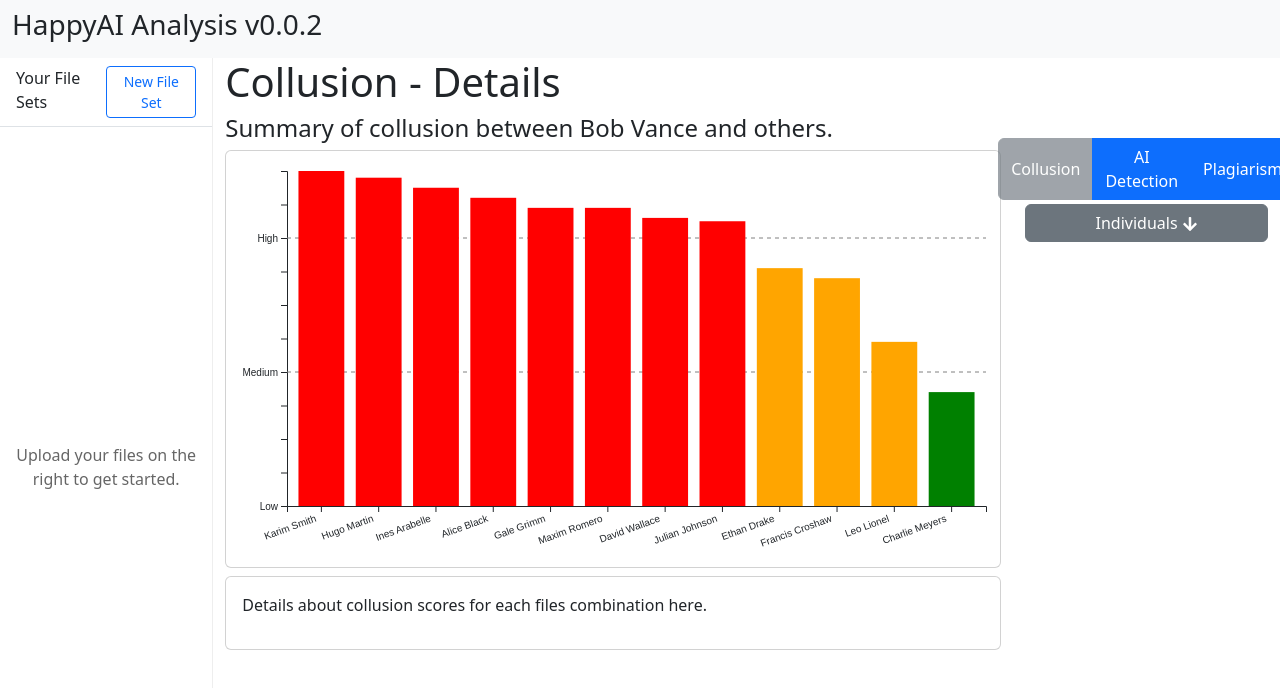
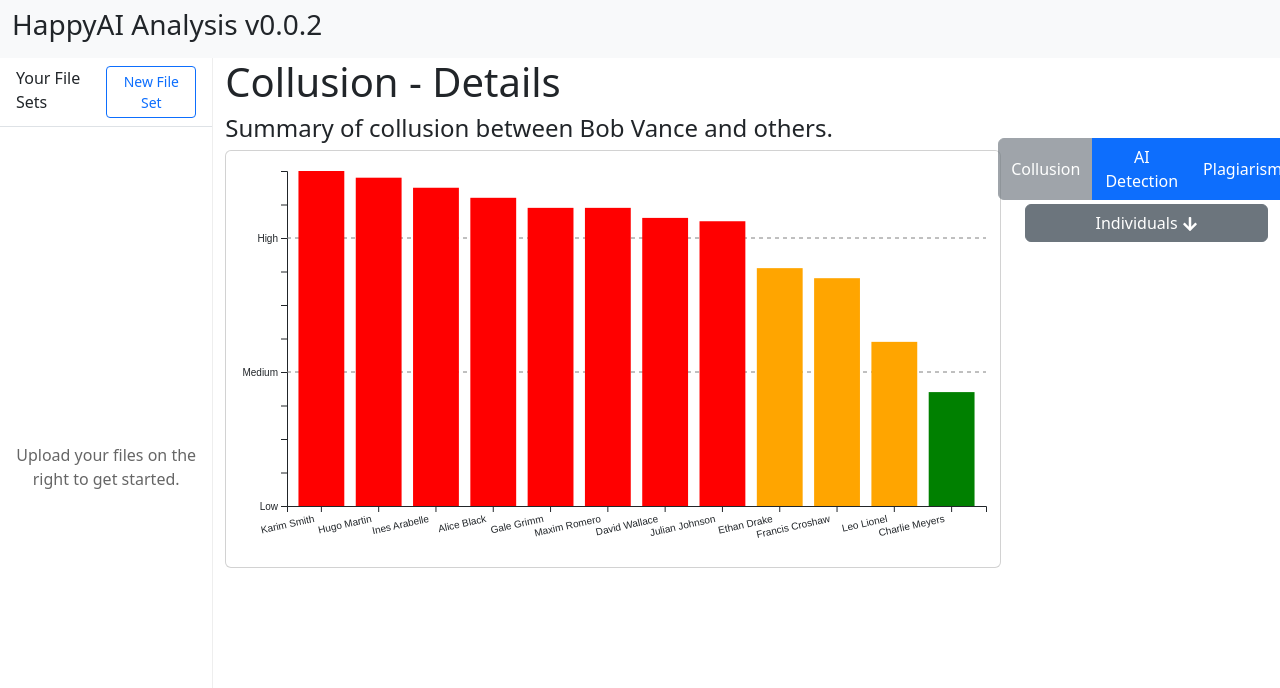
Before and after one commit to Kevin-Allain/text-analysis-full-stack, a Next.js app in the folder text-analysis-frontend-next/: page /Collusion in a window 1280 px wide. Shown: the top 688 px of the page. Built offline with nearby package versions, Linux system fonts and the light colour scheme.

Commit message:
Little improvements of design of Collusion

```diff
--- a/text-analysis-frontend-next/components/vis/BarChartD3.js
+++ b/text-analysis-frontend-next/components/vis/BarChartD3.js
@@ -51,9 +51,10 @@ const BarChartD3 = ({
       .attr("transform", `translate(0,${height - margin.top - margin.bottom})`)
       .call(d3.axisBottom(x))
       .selectAll("text")
-      .attr("transform", "translate(-10,0)rotate(-20)")
+      .attr("transform", "translate(-10,0)rotate(-12.5)")
       .style("text-anchor", "end")
-      .style("font-size", d => d === activeSelection ? "20px" : "10px");
+      // .style("font-size", "10px")
+      .style("font-size", d => d === activeSelection ? "12px" : "10px");
       // .style("font-size", 10);
       // .style("fill", "#69a3b2");
 
@@ -103,6 +104,10 @@ const BarChartD3 = ({
         if (d.value < 0.8) return "orange";
         return "red";
       })
+      .attr("stroke", "black")
+      .attr("stroke-width", d => d.name === activeSelection ? "2" : "0")
+      // .style("border", d => d === activeSelection ? "2px solid black" : "0px")
+      // .attr("font-size", d => d === activeSelection ? "20px" : "10px")
       ;
 
     // Add invisible tracking zones over each bar
@@ -123,7 +128,7 @@ const BarChartD3 = ({
           .style("top", `${ 2.5}%`) // event.screenY +
           .style("opacity", 0.8)
           .style("width", `${95}%`)
-          .html(`<strong>${d.name}</strong><br/>Value: ${d.value}<br/>Description: ${d.description}`);
+          .html(`<strong>${d.name}</strong><br/>Value: ${d.value}`); // <br/>Description: ${d.description}
         d3.select(event.target).attr("fill", "rgba(200, 200, 200, 0.3)");
       })
       .on("mouseout", (event) => {
@@ -136,7 +141,6 @@ const BarChartD3 = ({
       })
       ;
   });
-  // }, [data]);
 
   return (
     <>
--- a/text-analysis-frontend-next/pages/Collusion.js
+++ b/text-analysis-frontend-next/pages/Collusion.js
@@ -168,15 +168,15 @@ export default function Collusion(){
                 {/* <hr/>
                 <h4>Files details</h4><h3>{(selectedUser && codecheckerData_collusion.data) && codecheckerData_collusion.data.find(user => user.name === selectedUser)?.files[indexFile]}</h3>
                 <div><u>Files</u>{selectedUser && fileList.map((file, index) => (<button  key={index} className={`btn btn-link ${(indexFile === index) ? 'active' : ''}`} onClick={() => handleFileClick(index)}>{file}</button>))}</div> */}
-
+                {otherUser &&
                   <div className="card" >
                     <div className="card-body">
-                  <p>Details about collusion scores for each files combination here.</p>
+                      <p>Details about collusion scores for each files combination with {otherUser}.</p>
                       {otherUser &&
                         <>
                           <TableComponent
                             inputString={
-                          JSON.stringify( codecheckerData_collusion.data
+                              JSON.stringify(codecheckerData_collusion.data
                                 .find(user => user.name === selectedUser)
                                 .scoreDetails
                                 .relations
@@ -187,17 +187,17 @@ export default function Collusion(){
                             setFileCollusion2={setFileCollusion2}
                           />
                           {/* <div dangerouslySetInnerHTML={parseAndGenerateHTMLTable(JSON.stringify(codecheckerData_collusion.data.find(user => user.name === selectedUser).scoreDetails.relations.filter(a => a.name === otherUser)[0].collusionScores))} /> */}
-                        { (fileCollusion1 && fileCollusion2) &&
+                          {(fileCollusion1 && fileCollusion2) &&
                             <div className="d-flex justify-content-between mx-3">
                               <div className="w-50">
-                              <b>{fileCollusion1}</b><hr/>
+                                <b>{fileCollusion1}</b><hr />
                                 {(contentCollusion1 !== null) &&
                                   contentCollusion1
                                 }
                               </div>
                               <div className="vertical-separator" style={{ width: '1px', backgroundColor: '#000', height: '100%', margin: '0 10px' }}></div>
                               <div className="w-50">
-                              <b>{fileCollusion2}</b><hr/>
+                                <b>{fileCollusion2}</b><hr />
                                 {(contentCollusion2 !== null) &&
                                   contentCollusion2
                                 }
@@ -208,6 +208,8 @@ export default function Collusion(){
                       }
                     </div>
                   </div>
+
+                }
               </div>
 
               <div className="col-md-3 right_side">
```
Lines whose indentation alone changed are shown as unchanged.
